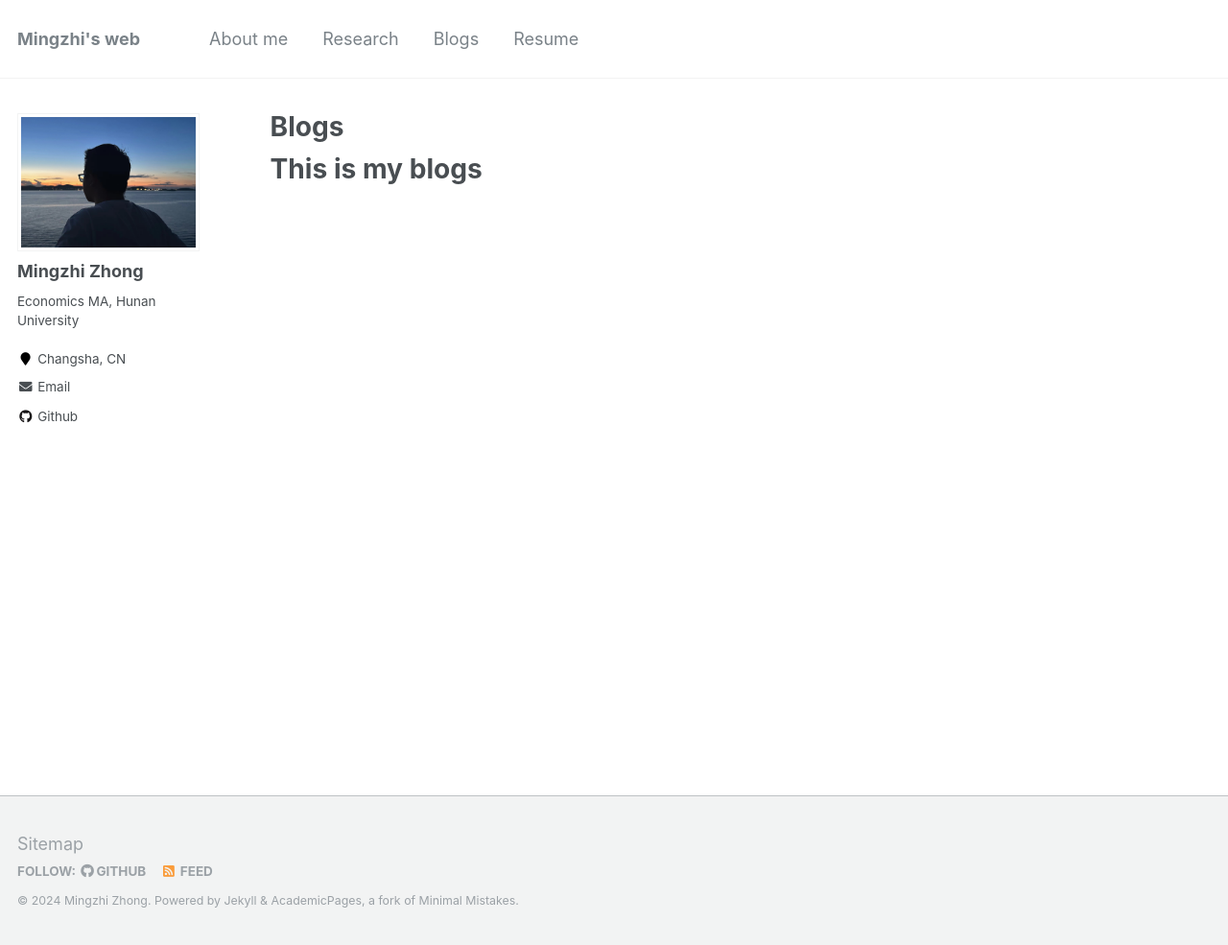
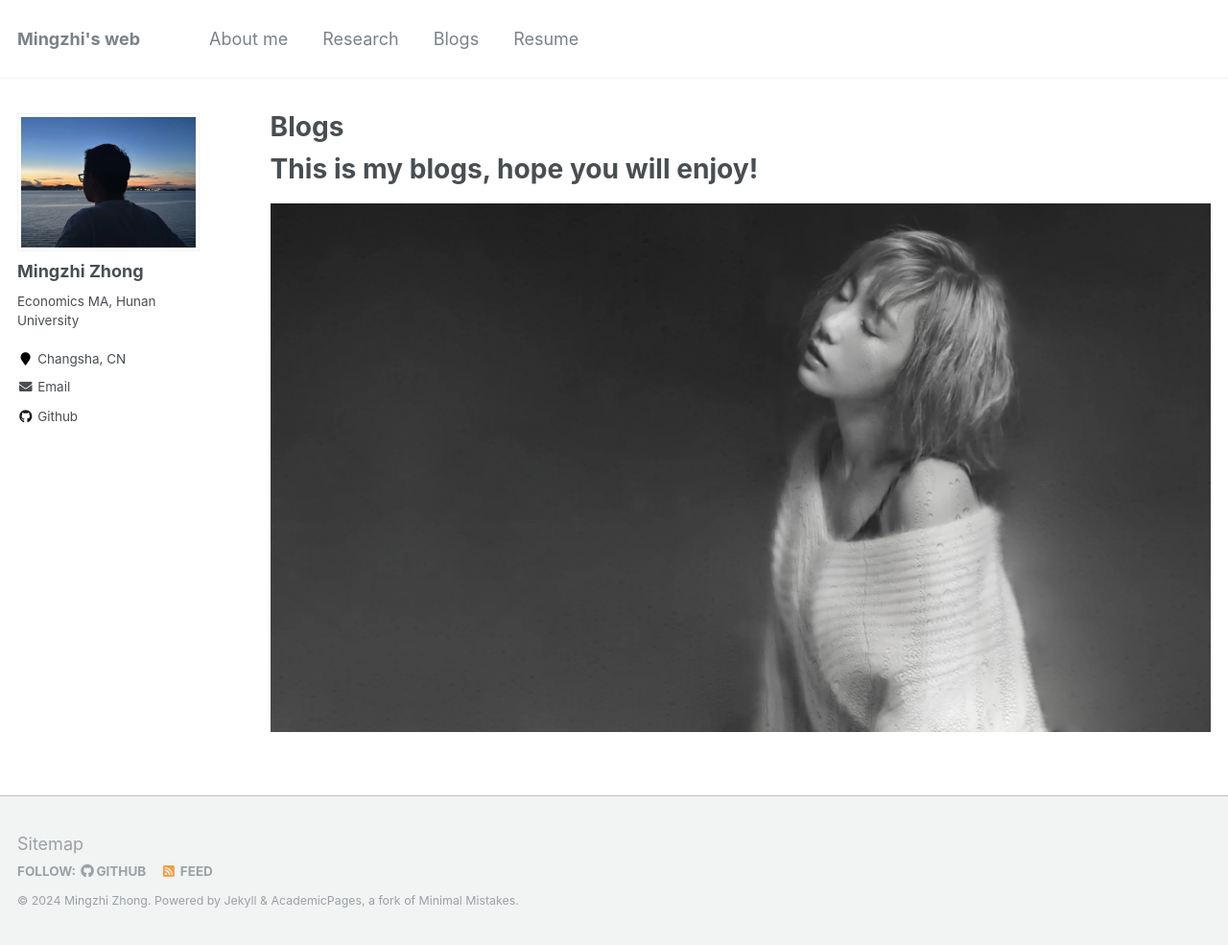
Before and after one commit to mingzhi361/mingzhi361.github.io, a Jekyll site: the page built from _pages/blogs.md, in a window 1280 px wide and 985 px high. Shown: the whole window at 96% size. Built offline with Jekyll 4.4.1, drawn with Linux system fonts in a browser that asks for light colours.

Commit message:
Update blogs.md

```diff
--- a/_pages/blogs.md
+++ b/_pages/blogs.md
@@ -7,6 +7,8 @@ redirect_from:
   - /blogs
 ---
 
-# This is my blogs
+# This is my blogs, hope you will enjoy!
+
+[![Taeyeon Poster](/images/Taeyeon_Pic.png "Taeyeon")](https://en.wikipedia.org/wiki/Taeyeon)
 
 {% include base_path %}
```
